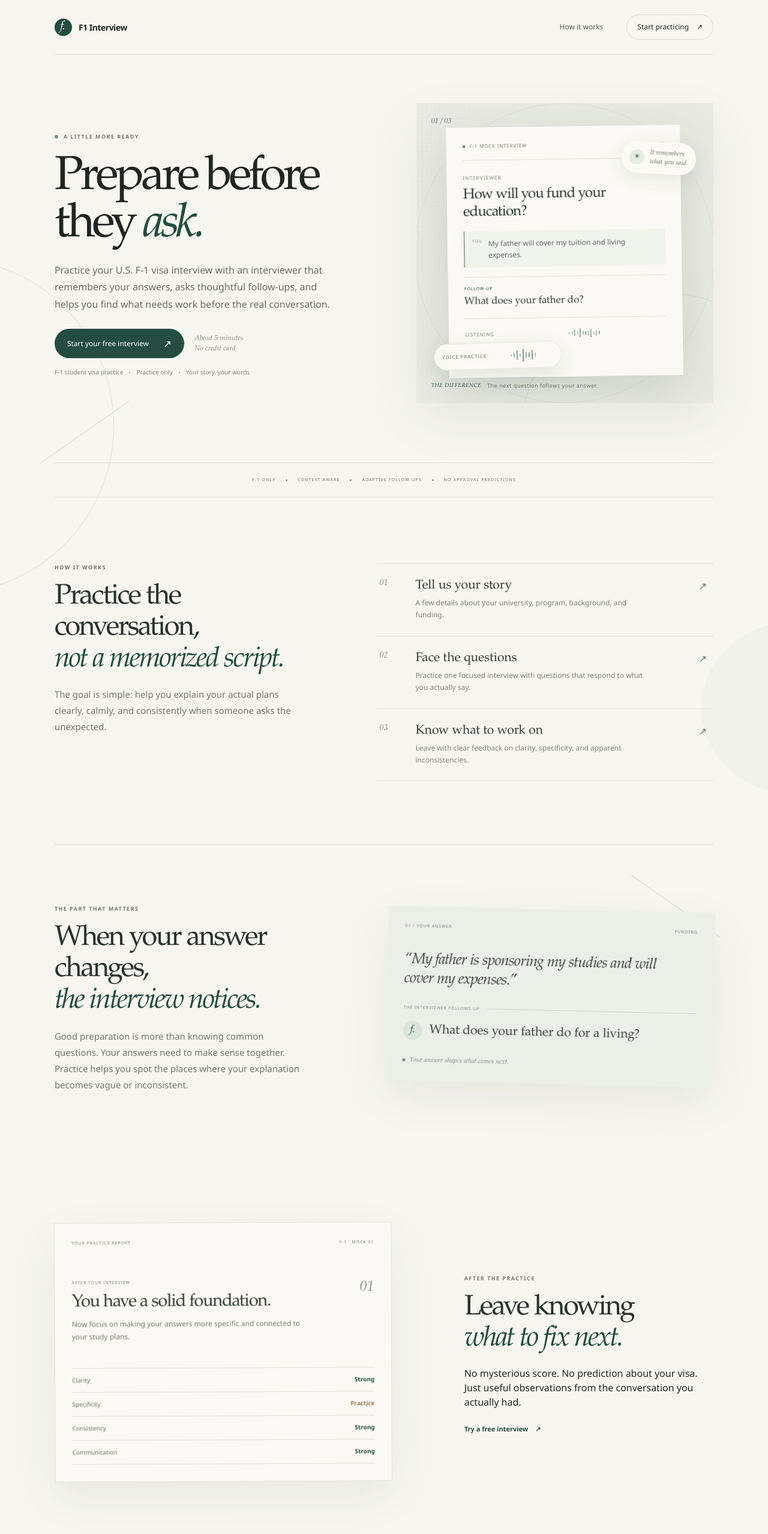
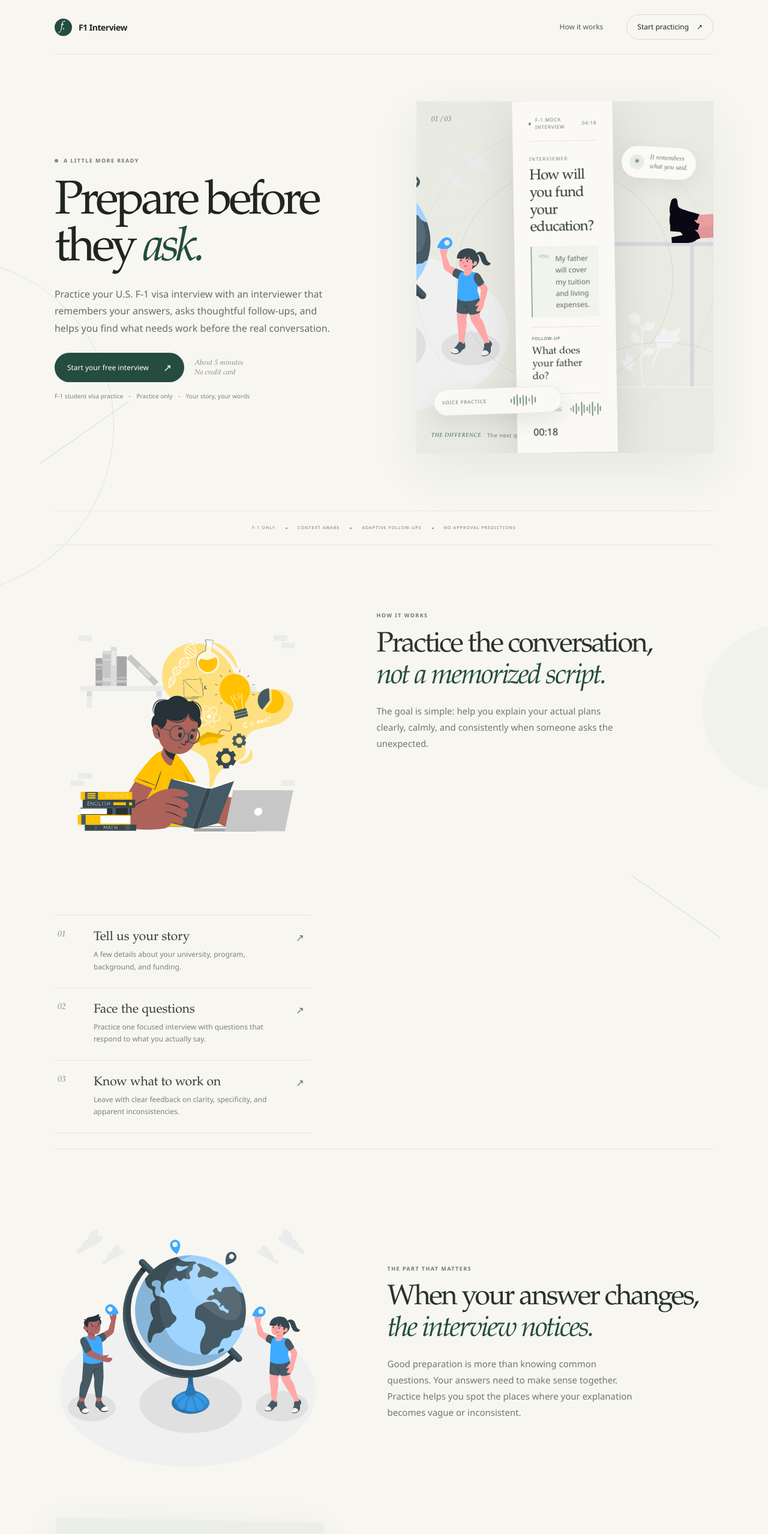
Before and after one commit to ahmedawan216/f1-interview, a Next.js app: page / in a window 1280 px wide. Shown: the top 2557 px of the page at 60% size. Built offline with nearby package versions, Linux system fonts and the light colour scheme.

Commit message:
integrate supporting illustration layer

```diff
--- a/app/page.tsx
+++ b/app/page.tsx
@@ -67,6 +67,7 @@ export default function HomePage() {
         </div>
 
         <div className="hero-art" aria-label="Preview of an interview that follows up on an answer">
+          <img className="hero-visual hero-visual-globe" src="/visuals/World-amico.svg" alt="" aria-hidden="true" />
           <div className="art-grain" />
           <div className="orbit orbit-one" />
           <div className="orbit orbit-two" />
@@ -96,6 +97,7 @@ export default function HomePage() {
               <span className="voice-time">00:18</span>
             </div>
           </div>
+          <img className="hero-visual hero-visual-doodle" src="/visuals/undraw_exam-prep_nmly.svg" alt="" aria-hidden="true" />
           <div className="floating-note">
             <span className="note-icon">✳</span>
             <span>It remembers<br />what you said.</span>
@@ -122,6 +124,7 @@ export default function HomePage() {
       </section>
 
       <section className="approach" id="approach">
+        <img className="section-visual section-visual-learning" src="/visuals/Learning-cuate.svg" alt="" aria-hidden="true" />
         <div className="section-intro">
           <p className="eyebrow">HOW IT WORKS</p>
           <h2>Practice the conversation,<br /><em>not a memorized script.</em></h2>
@@ -146,6 +149,7 @@ export default function HomePage() {
       </section>
 
       <section className="proof-section" id="proof">
+        <img className="section-visual section-visual-globe" src="/visuals/World-amico.svg" alt="" aria-hidden="true" />
         <div className="proof-copy">
           <p className="eyebrow">THE PART THAT MATTERS</p>
           <h2>When your answer changes,<br /><em>the interview notices.</em></h2>
@@ -172,6 +176,7 @@ export default function HomePage() {
       </section>
 
       <section className="report-section" id="report">
+        <img className="section-visual section-visual-report" src="/visuals/undraw_exam-prep_nmly.svg" alt="" aria-hidden="true" />
         <div className="report-card">
           <div className="report-top">
             <span>YOUR PRACTICE REPORT</span>
@@ -204,6 +209,7 @@ export default function HomePage() {
       </section>
 
       <section className="closing">
+        <img className="section-visual section-visual-closing" src="/visuals/Learning-cuate.svg" alt="" aria-hidden="true" />
         <div className="closing-orbit" aria-hidden="true" />
         <p className="eyebrow">BEFORE THE REAL INTERVIEW</p>
         <h2>Make the moment<br /><em>feel a little less unknown.</em></h2>
```
